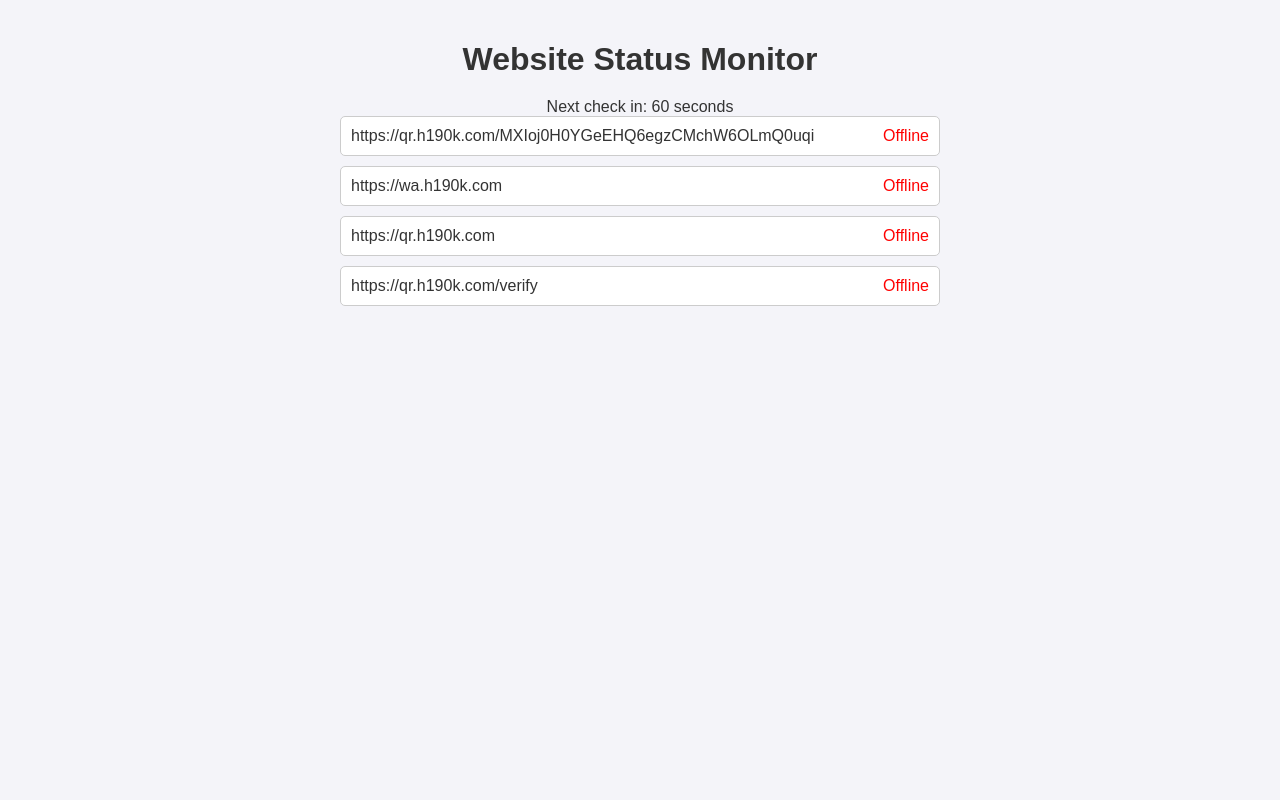
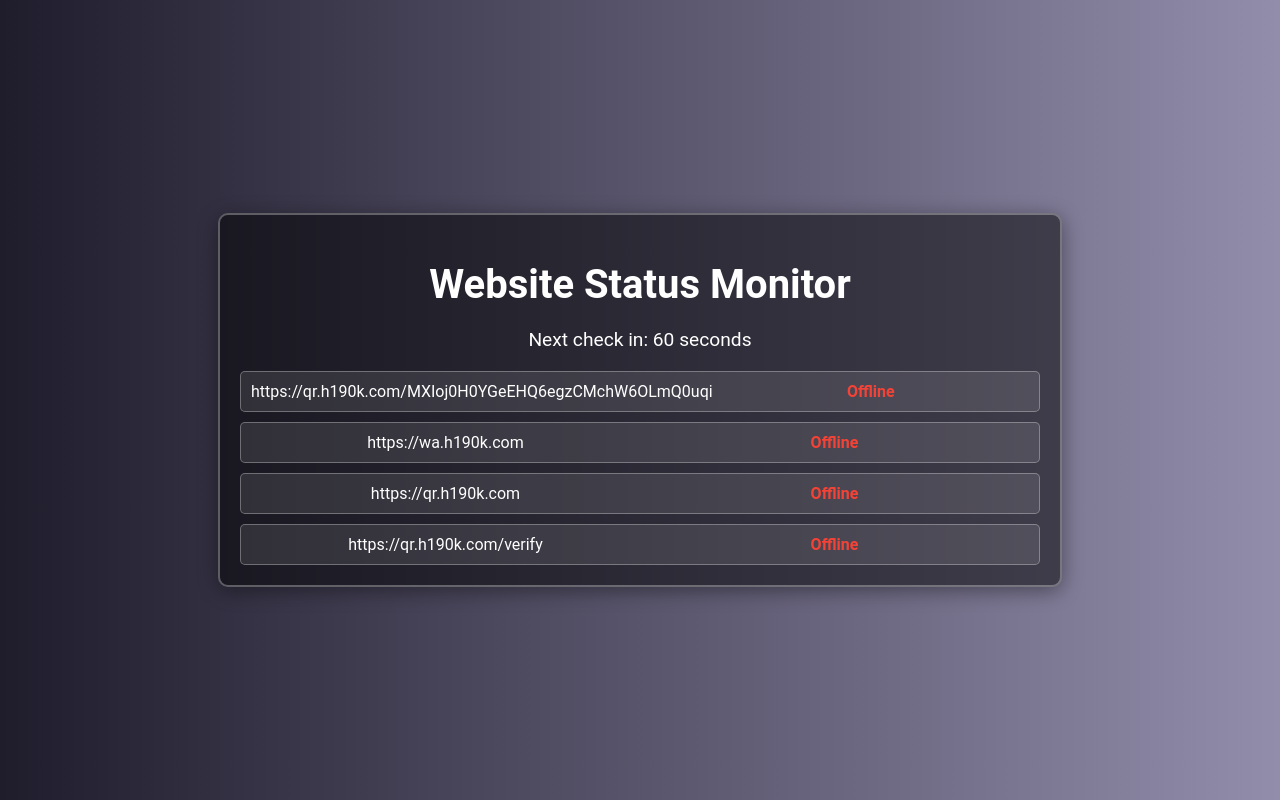
Before and after one commit to H190K/statschecker, a plain HTML site: page index.html in a window 1280 px wide. Drawn offline with Linux system fonts and the light colour scheme; no server answers.

Commit message:
Update style.css

```diff
--- a/style.css
+++ b/style.css
@@ -1,36 +1,64 @@
 body {
-    font-family: Arial, sans-serif;
+    font-family: 'Roboto', sans-serif;
+    background: linear-gradient(to right, #1f1c2c, #928dab);
+    color: #fff;
+    margin: 0;
+    padding: 0;
+    display: flex;
+    justify-content: center;
+    align-items: center;
+    height: 100vh;
+    overflow: hidden;
+}
+
+.container {
     text-align: center;
-    margin: 0;
+    max-width: 800px;
+    width: 90%;
     padding: 20px;
-    background-color: #f4f4f9;
-    color: #333;
+    border: 2px solid rgba(255, 255, 255, 0.3);
+    border-radius: 10px;
+    background: rgba(0, 0, 0, 0.5);
+    box-shadow: 0 4px 20px rgba(0, 0, 0, 0.4);
 }
 
 h1 {
+    font-size: 2.5rem;
+    margin-bottom: 20px;
+}
+
+#timer {
+    font-size: 1.2rem;
     margin-bottom: 20px;
 }
 
 #status-list {
-    margin: 0 auto;
-    width: 80%;
-    max-width: 600px;
+    margin-top: 20px;
+    display: flex;
+    flex-direction: column;
+    gap: 10px;
 }
 
 .status-item {
     display: flex;
     justify-content: space-between;
     padding: 10px;
-    border: 1px solid #ccc;
+    border: 1px solid rgba(255, 255, 255, 0.3);
     border-radius: 5px;
-    margin-bottom: 10px;
-    background-color: #fff;
+    background: rgba(255, 255, 255, 0.1);
+    font-size: 1rem;
+}
+
+.status-item span {
+    flex: 1;
 }
 
 .online {
-    color: green;
+    color: #4caf50; /* Green */
+    font-weight: bold;
 }
 
 .offline {
-    color: red;
+    color: #f44336; /* Red */
+    font-weight: bold;
 }
```
